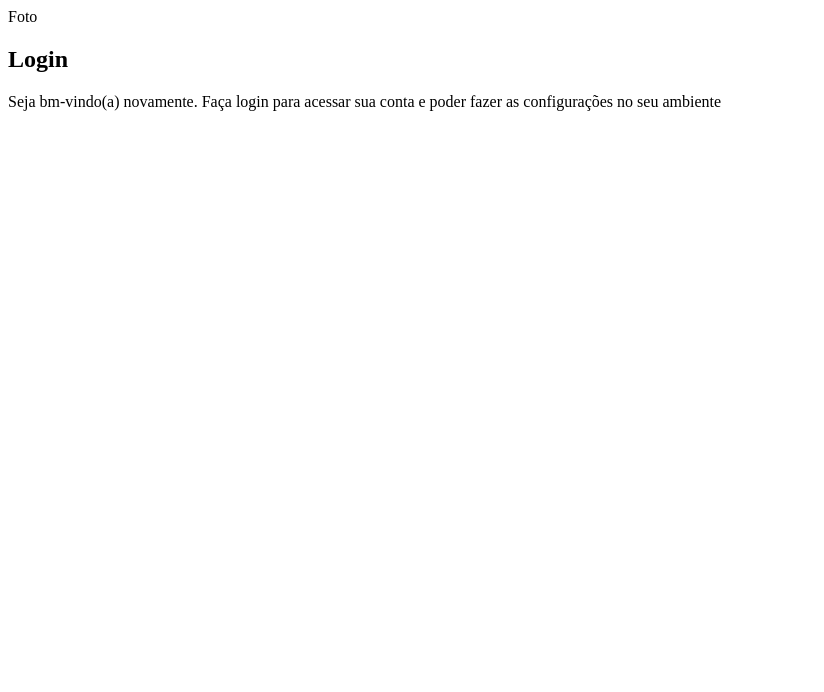
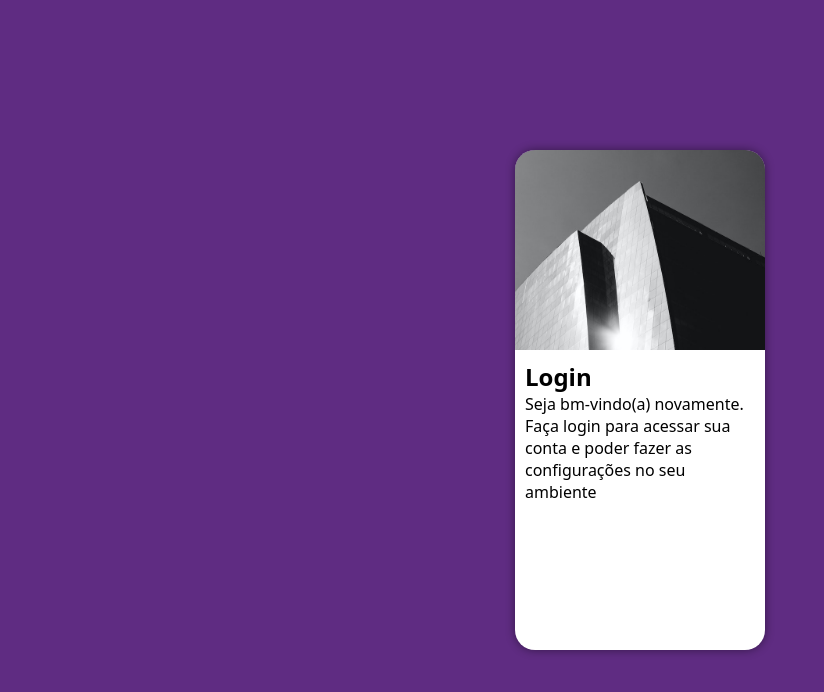
Before and after one commit to nubextremis/projeto-login, a plain HTML site: page index.html in a window 1280 px wide. Shown: the whole page, without its empty margins (0-824 px from the left). Drawn offline with Linux system fonts and the light colour scheme.

Commit message:
main da página

```diff
--- a/estilos/style.css
+++ b/estilos/style.css
@@ -5,3 +5,49 @@
     Verde: #49a09d
     Lilás: #5f2c82
 */
+
+* {
+    font-family: system-ui, -apple-system, BlinkMacSystemFont, 'Segoe UI', Roboto, Oxygen, Ubuntu, Cantarell, 'Open Sans', 'Helvetica Neue', sans-serif;
+    margin: 0px;
+    padding: 0px;
+    box-sizing: border-box;
+}
+
+body, html {
+    background-color: #5f2c82;
+    height: 100vh;
+    width: 100vw;
+}
+
+main {
+    position: relative;
+    height: 100vh;
+    width: 100vw;
+}
+
+section#login {
+    position: absolute;
+    top: 50%;
+    left: 50%;
+    transform: translate(-50%, -50%);
+    overflow: hidden;
+
+    background-color: white;
+    width: 250px;
+    height: 500px;
+    border-radius: 20px;
+    box-shadow: 0px 0px 10px rgba(0, 0, 0, 0.452);
+}
+
+section#login div#imagem {
+    display: block;
+    background: #5f2c82 url('../imagens/const.jpg') no-repeat center center;
+    background-size: cover;
+    height: 200px;
+
+}
+
+section#login div#formulario {
+    display: block;
+    padding: 10px;
+}
--- a/index.html
+++ b/index.html
@@ -12,7 +12,7 @@
     <main>
         <section id="login">
             <div id="imagem">
-                Foto
+                <!-- Aqui vai a imagem via css -->
             </div>
             <div id="formulario">
                 <h1>Login</h1>
```
